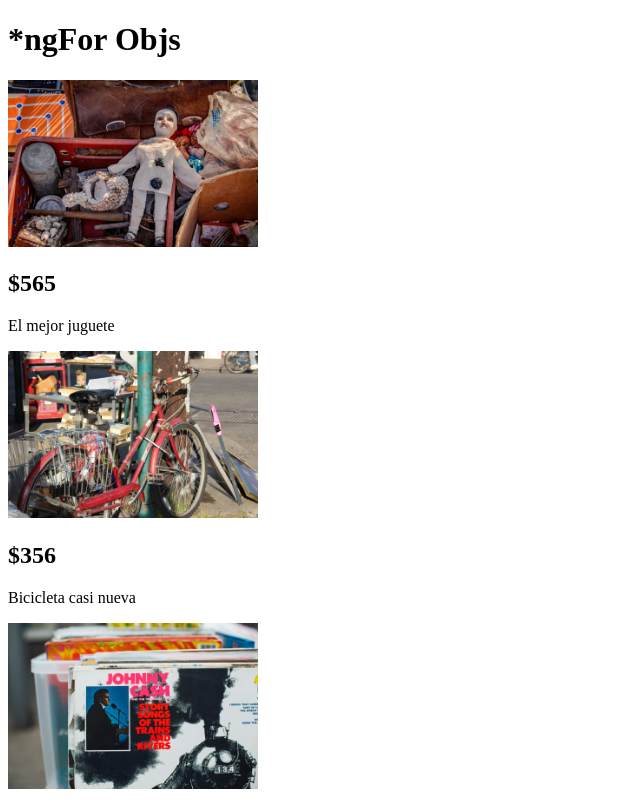
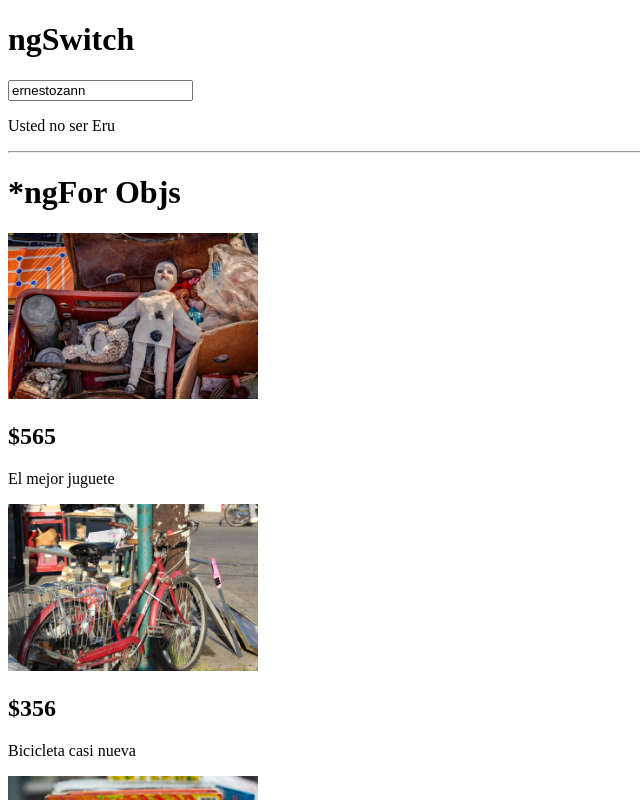
Before and after one commit to ernestozann/fundamentos-angular, an Angular app in the folder my-store/: page / in a window 1280 px wide. Shown: the top 800 px of the page, without its empty margins (0-640 px from the left). Built offline with nearby package versions, Linux system fonts and the light colour scheme.

Commit message:
uso de ngSwitch

```diff
--- a/my-store/src/app/app.component.html
+++ b/my-store/src/app/app.component.html
@@ -1,3 +1,27 @@
+<h1>ngSwitch</h1>
+<input type="text" required [(ngModel)]="person.name">
+<div [ngSwitch]="person.name">
+  <p *ngSwitchCase="'eru'">
+    Usted ser Eru
+  </p>
+  <p *ngSwitchCase="'ernestozann'">
+    Usted no ser Eru
+  </p>
+  <p *ngSwitchCase="'platzi'">
+    Usted nunca parar de aprender
+  </p>
+  <p *ngSwitchDefault>No hace match</p>
+</div>
+<!-- <p *ngIf="person.name === 'eru'">
+  Usted ser Eru
+</p>
+<p *ngIf="person.name === 'ernestozann'">
+  Usted no ser Eru
+</p>
+<p *ngIf="person.name === 'platzi'">
+  Usted nunca parar de aprender
+</p> -->
+<hr/>
 <h1>*ngFor Objs</h1>
 <div>
   <div *ngFor="let product of products">
```
